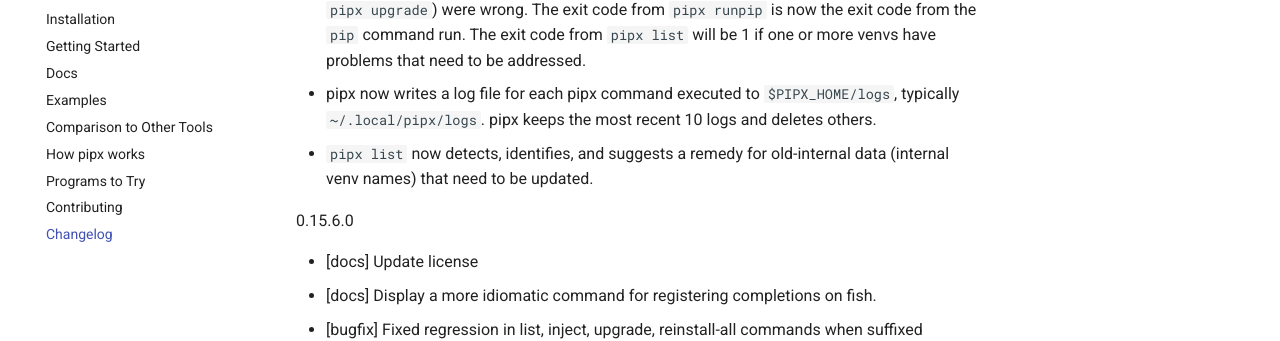
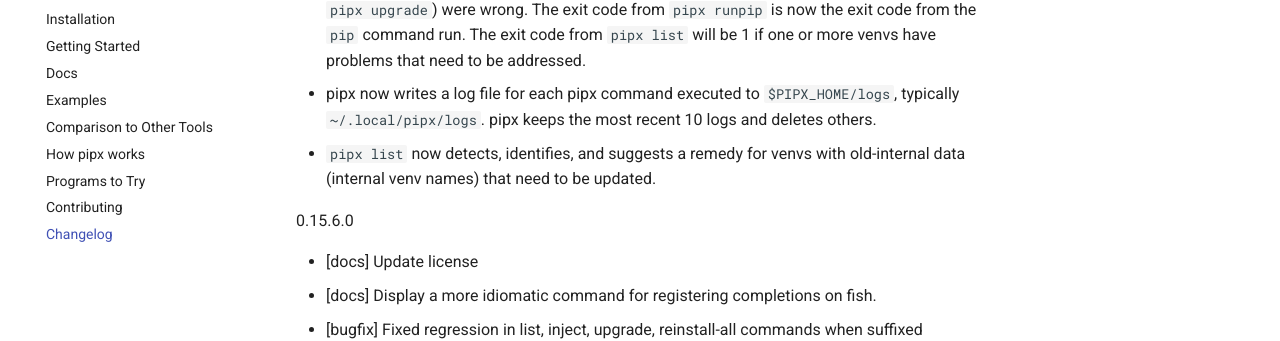
Before and after one commit to pypa/pipx, an MkDocs documentation site: the page built from docs/changelog.md, in a window 1280 px wide and 900 px high, scrolled down 862 px. Shown: the part 116-457 px from the top of the window. Built offline with MkDocs 1.6.1 and Material for MkDocs 9.7.7, drawn with Linux system fonts in a browser that asks for light colours; comment, search, counter and statistics services are not loaded.

Commit message:
Fix changelog entry.

```diff
--- a/docs/changelog.md
+++ b/docs/changelog.md
@@ -13,7 +13,7 @@
 - pipx now reinstalls its internal shared libraries when the user executes `reinstall-all`.
 - Made sure shell exit codes from every pipx command are correct.  In the past some (like from `pipx upgrade`) were wrong.  The exit code from `pipx runpip` is now the exit code from the `pip` command run.  The exit code from `pipx list` will be 1 if one or more venvs have problems that need to be addressed.
 - pipx now writes a log file for each pipx command executed to `$PIPX_HOME/logs`, typically `~/.local/pipx/logs`.  pipx keeps the most recent 10 logs and deletes others.
-- `pipx list` now detects, identifies, and suggests a remedy for old-internal data (internal venv names) that need to be updated.
+- `pipx list` now detects, identifies, and suggests a remedy for venvs with old-internal data (internal venv names) that need to be updated.
 
 0.15.6.0
 
```
